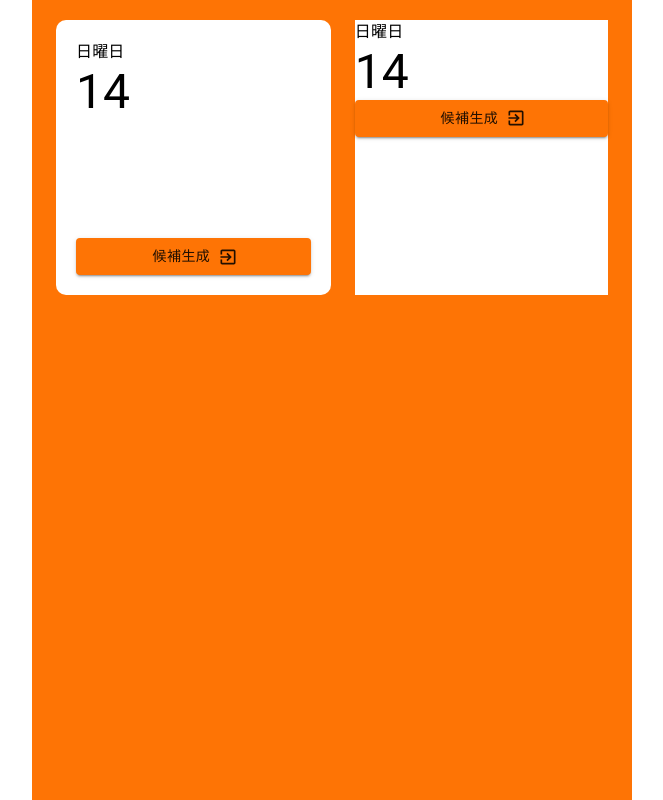
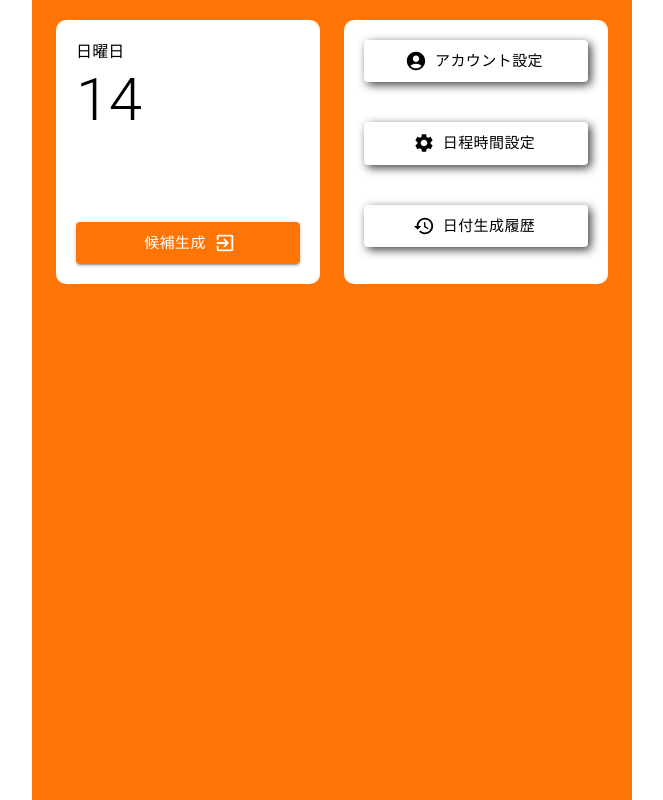
Before and after one commit to Yuma-Satake/career-sync, a React (Vite) app: page / in a window 1280 px wide. Shown: the whole page, without its empty margins (308-971 px from the left). Built offline with nearby package versions, Linux system fonts and the light colour scheme.

Commit message:
feat: トップページ上部にボタンを追加しました

```diff
--- a/src/pages/top/TopPage.tsx
+++ b/src/pages/top/TopPage.tsx
@@ -1,7 +1,10 @@
-import { Box, Button, Container, Stack, Typography } from '@mui/material';
+import { Box, Button, Card, Container, Stack, Typography } from '@mui/material';
 import { FC } from 'react';
 import { useNavigate } from 'react-router-dom';
 import ExitToAppIcon from '@mui/icons-material/ExitToApp';
+import AccountCircleIcon from '@mui/icons-material/AccountCircle';
+import SettingsIcon from '@mui/icons-material/Settings';
+import HistoryIcon from '@mui/icons-material/History';
 
 export const TopPage: FC = () => {
   const router = useNavigate();
@@ -30,30 +33,78 @@ export const TopPage: FC = () => {
         >
           <Box>
             <Typography>日曜日</Typography>
-            <Typography variant="h3">14</Typography>
+            <Typography variant="h2">14</Typography>
           </Box>
           <Button
             variant="contained"
+            size="large"
             endIcon={<ExitToAppIcon />}
             onClick={() => {
               router('/generate-plans');
+            }}
+            sx={{
+              color: 'white',
             }}
           >
             候補生成
           </Button>
         </Stack>
+
         <Stack
           sx={{
             width: '100%',
             height: 'auto',
             aspectRatio: '1 / 1',
             bgcolor: 'white',
+            borderRadius: '10px',
+            padding: '20px',
           }}
+          spacing={5}
         >
-          <Typography>日曜日</Typography>
-          <Typography variant="h3">14</Typography>
-          <Button variant="contained" endIcon={<ExitToAppIcon />}>
-            候補生成
+          <Button
+            variant="text"
+            size="large"
+            startIcon={<AccountCircleIcon />}
+            onClick={() => {
+              router('/auth-page');
+            }}
+            sx={{
+              color: 'black',
+              // ボタンに影を付ける
+              boxShadow: '3px 3px 10px 0px rgba(0,0,0,0.75)',
+            }}
+          >
+            アカウント設定
+          </Button>
+          <Button
+            variant="text"
+            size="large"
+            startIcon={<SettingsIcon />}
+            onClick={() => {
+              router('/plans-page');
+            }}
+            sx={{
+              color: 'black',
+              // ボタンに影を付ける
+              boxShadow: '3px 3px 10px 0px rgba(0,0,0,0.75)',
+            }}
+          >
+            日程時間設定
+          </Button>
+          <Button
+            variant="text"
+            size="large"
+            startIcon={<HistoryIcon />}
+            onClick={() => {
+              router('/history-page');
+            }}
+            sx={{
+              color: 'black',
+              // ボタンに影を付ける
+              boxShadow: '3px 3px 10px 0px rgba(0,0,0,0.75)',
+            }}
+          >
+            日付生成履歴
           </Button>
         </Stack>
       </Stack>
```
